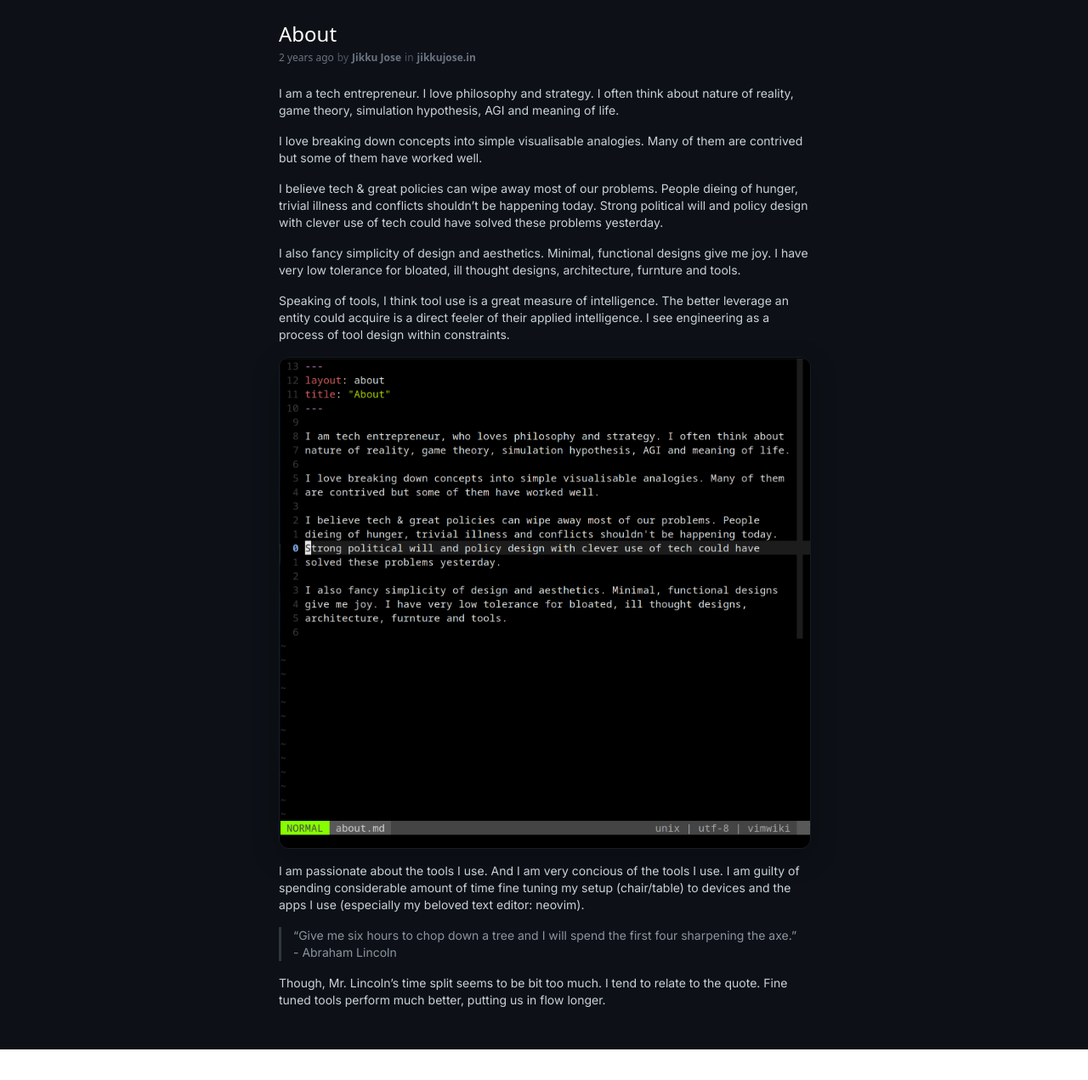
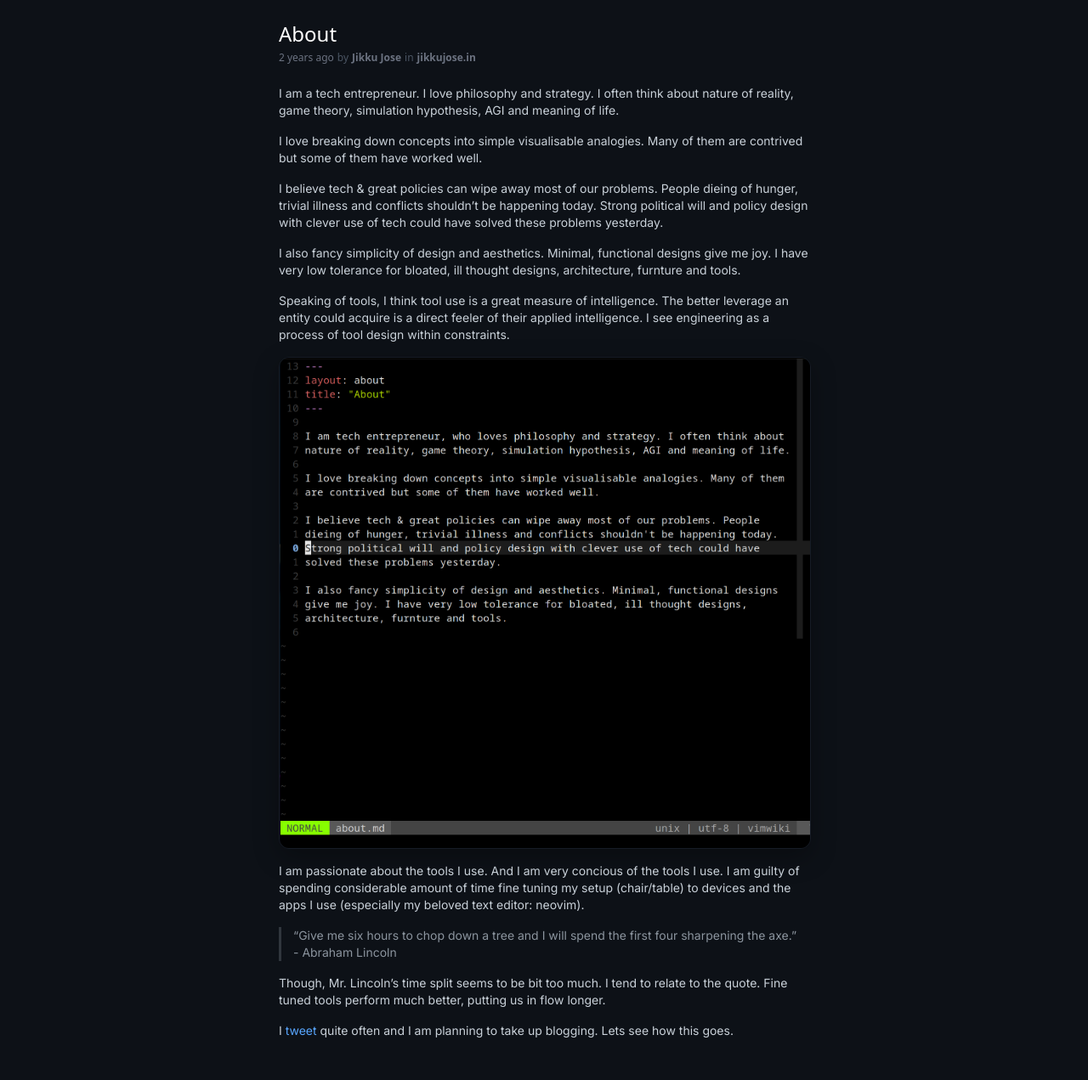
Before and after one commit to jikkuatwork/jikkuatwork.github.io, a Jekyll site: the page built from about.md, in a window 1280 px wide. Shown: the whole page at 85% size. Built offline with Jekyll 4.4.1, drawn with Linux system fonts in a browser that asks for light colours; before the commit the page ends 1235 px from its top, so only the background shows below that.

Commit message:
Add twitter profile

```diff
--- a/about.md
+++ b/about.md
@@ -36,3 +36,6 @@ neovim).
 
 Though, Mr. Lincoln's time split seems to be bit too much. I tend to relate to
 the quote. Fine tuned tools perform much better, putting us in flow longer.
+
+I [tweet](https://twitter.com/jikkujose) quite often and I am planning to take
+up blogging. Lets see how this goes.
```
